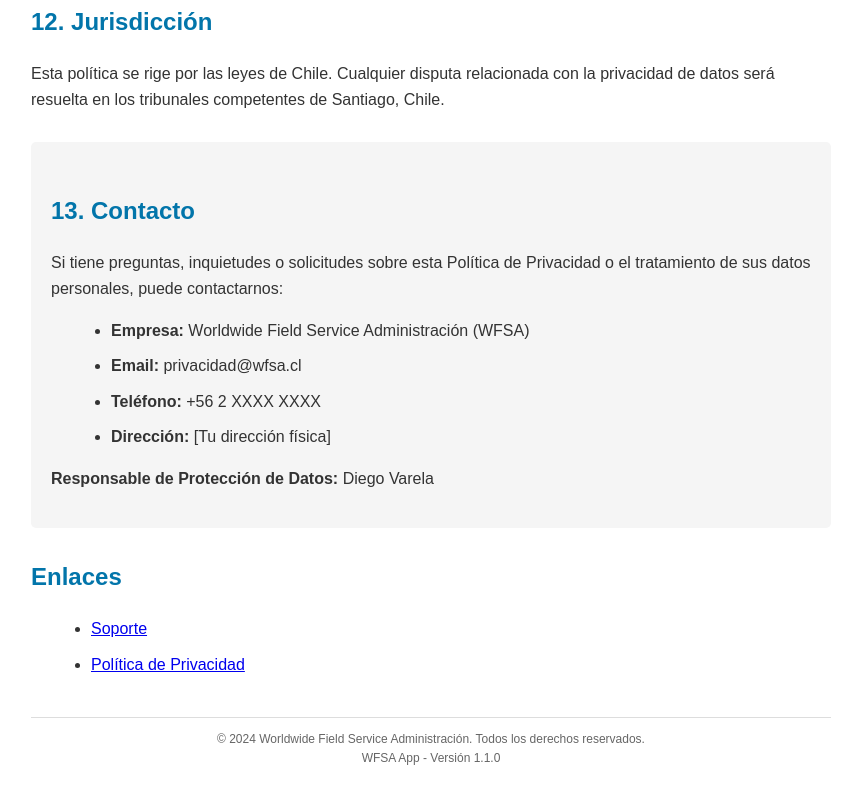
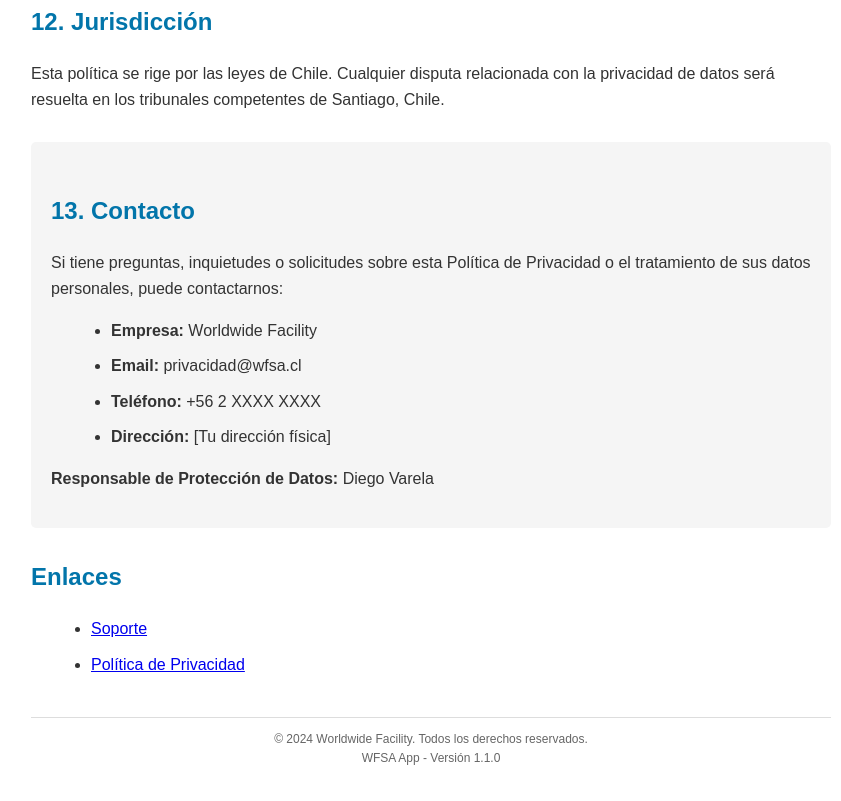
Before and after one commit to wwdiegovarela/worldwide-app-privacy, a plain HTML site: page index.html in a window 1280 px wide. Shown: the part 7224-8025 px from the top of the page, without its empty margins (209-1050 px from the left). Drawn offline with Linux system fonts and the light colour scheme.

Commit message:
Add files via upload

```diff
--- a/index.html
+++ b/index.html
@@ -323,7 +323,7 @@
         <h2>13. Contacto</h2>
         <p>Si tiene preguntas, inquietudes o solicitudes sobre esta Política de Privacidad o el tratamiento de sus datos personales, puede contactarnos:</p>
         <ul>
-            <li><strong>Empresa:</strong> Worldwide Field Service Administración (WFSA)</li>
+        <li><strong>Empresa:</strong> Worldwide Facility</li>
             <li><strong>Email:</strong> privacidad@wfsa.cl</li>
             <li><strong>Teléfono:</strong> +56 2 XXXX XXXX</li>
             <li><strong>Dirección:</strong> [Tu dirección física]</li>
@@ -339,7 +339,7 @@
 
     <hr style="margin-top: 40px; border: none; border-top: 1px solid #ddd;">
     <p style="text-align: center; color: #666; font-size: 12px;">
-        © 2024 Worldwide Field Service Administración. Todos los derechos reservados.<br>
+        © 2024 Worldwide Facility. Todos los derechos reservados.<br>
         WFSA App - Versión 1.1.0
     </p>
 </body>
```
Also changed, not shown: support.html (+2 -2 lines).
